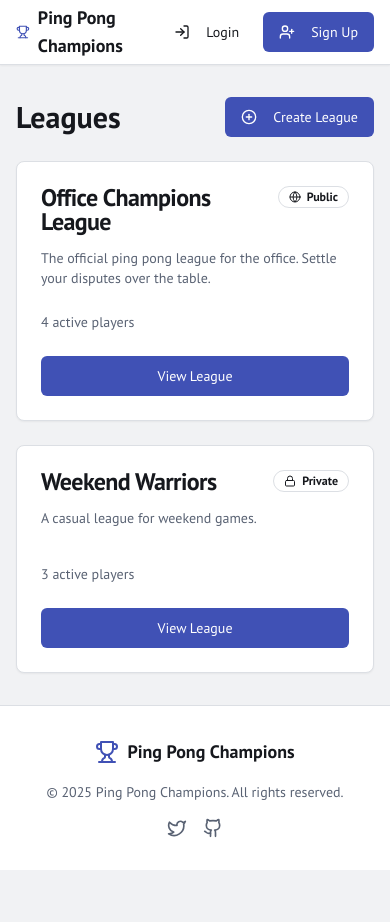
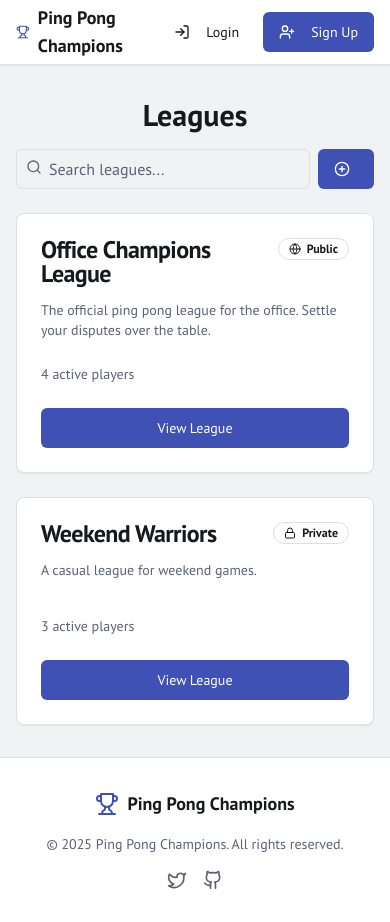
Before and after one commit to ggzhan/PingPongChampions, a Next.js app: page /leagues in a window 390 px wide. Before the commit the page ends 870 px from the top, so only its background shows below. Built offline with nearby package versions, Linux system fonts and the light colour scheme.

Commit message:
great. can you add a search field for the league page? and maybe it woul

```diff
--- a/src/app/(app)/leagues/page.tsx
+++ b/src/app/(app)/leagues/page.tsx
@@ -4,7 +4,8 @@
 import Link from "next/link";
 import { Button } from "@/components/ui/button";
 import { Card, CardContent, CardDescription, CardFooter, CardHeader, CardTitle } from "@/components/ui/card";
-import { PlusCircle, KeyRound, Globe, Lock } from "lucide-react";
+import { Input } from "@/components/ui/input";
+import { PlusCircle, KeyRound, Globe, Lock, Search } from "lucide-react";
 import { getLeagues } from "@/lib/data";
 import { useState, useEffect } from "react";
 import type { League } from "@/lib/types";
@@ -13,28 +14,29 @@ import { Badge } from "@/components/ui/badge";
 export default function LeaguesPage() {
   const [leagues, setLeagues] = useState<League[]>([]);
   const [loading, setLoading] = useState(true);
+  const [searchTerm, setSearchTerm] = useState("");
 
   useEffect(() => {
     async function fetchLeagues() {
       const allLeagues = await getLeagues();
+      // Sort leagues alphabetically by name
+      allLeagues.sort((a, b) => a.name.localeCompare(b.name));
       setLeagues(allLeagues);
       setLoading(false);
     }
     fetchLeagues();
   }, []);
 
+  const filteredLeagues = leagues.filter(league =>
+    league.name.toLowerCase().includes(searchTerm.toLowerCase())
+  );
+
   if (loading) {
     return (
       <div>
-        <div className="flex justify-between items-center mb-6">
+        <div className="flex flex-col md:flex-row justify-between items-center mb-6 gap-4">
           <h1 className="text-3xl font-bold font-headline">Leagues</h1>
-          <div className="flex gap-2">
-            <Button asChild>
-              <Link href="/leagues/create">
-                <PlusCircle className="mr-2 h-4 w-4" /> Create League
-              </Link>
-            </Button>
-          </div>
+           <div className="w-full md:w-64 h-10 bg-muted rounded animate-pulse"></div>
         </div>
         <div className="grid grid-cols-1 md:grid-cols-2 lg:grid-cols-3 gap-6">
           {Array.from({ length: 3 }).map((_, i) => (
@@ -56,12 +58,23 @@ export default function LeaguesPage() {
 
   return (
     <div>
-      <div className="flex justify-between items-center mb-6">
+      <div className="flex flex-col md:flex-row justify-between items-center mb-6 gap-4">
         <h1 className="text-3xl font-bold font-headline">Leagues</h1>
-        <div className="flex gap-2">
+        <div className="flex w-full md:w-auto md:justify-end gap-2">
+            <div className="relative flex-grow md:flex-grow-0 md:w-64">
+                <Search className="absolute left-2.5 top-2.5 h-4 w-4 text-muted-foreground" />
+                <Input
+                    type="search"
+                    placeholder="Search leagues..."
+                    className="pl-8 w-full"
+                    value={searchTerm}
+                    onChange={(e) => setSearchTerm(e.target.value)}
+                />
+            </div>
             <Button asChild>
               <Link href="/leagues/create">
-                <PlusCircle className="mr-2 h-4 w-4" /> Create League
+                <PlusCircle className="mr-2 h-4 w-4" />
+                <span className="hidden sm:inline">Create League</span>
               </Link>
             </Button>
           </div>
@@ -78,14 +91,19 @@ export default function LeaguesPage() {
             </Link>
           </Button>
         </div>
+      ) : filteredLeagues.length === 0 ? (
+         <div className="text-center py-12 border-2 border-dashed rounded-lg">
+          <h2 className="text-xl font-semibold">No leagues match your search</h2>
+          <p className="text-muted-foreground mt-2">Try a different search term.</p>
+        </div>
       ) : (
         <div className="grid grid-cols-1 md:grid-cols-2 lg:grid-cols-3 gap-6">
-          {leagues.map((league) => (
+          {filteredLeagues.map((league) => (
             <Card key={league.id} className="flex flex-col hover:shadow-lg transition-shadow">
               <CardHeader>
                 <div className="flex justify-between items-start">
                     <CardTitle className="font-headline pr-4">{league.name}</CardTitle>
-                    <Badge variant="outline" className="capitalize flex gap-1.5 items-center">
+                    <Badge variant="outline" className="capitalize flex gap-1.5 items-center shrink-0">
                         {league.privacy === 'public' ? <Globe className="h-3 w-3"/> : <Lock className="h-3 w-3"/>}
                         {league.privacy}
                     </Badge>
```
